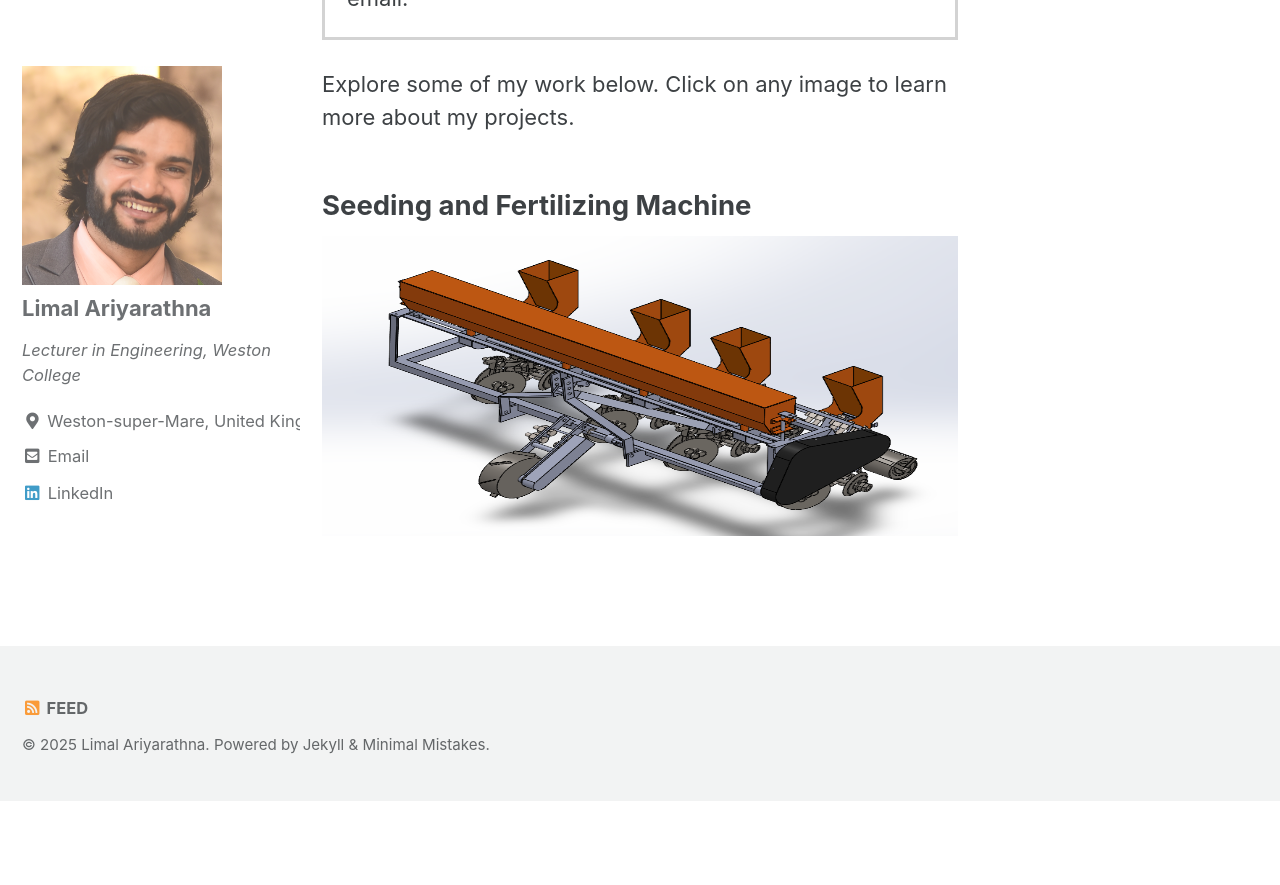
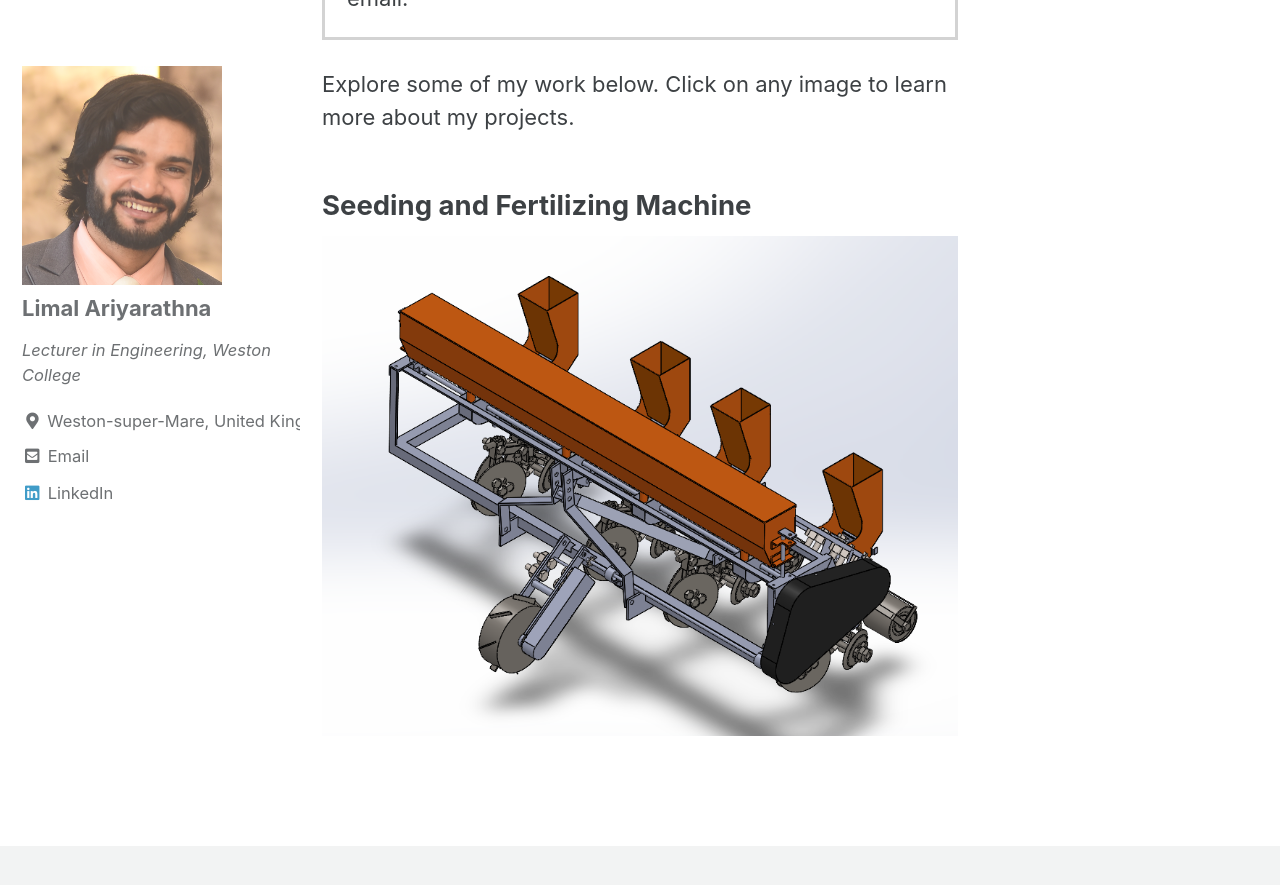
Before and after one commit to limaldeelaka/limaldeelaka.github.io, a Jekyll site: the page built from index.html, in a window 1280 px wide and 900 px high, scrolled down 532 px. Shown: the top 885 px of the window. Built offline with Jekyll 4.4.1, drawn with Linux system fonts in a browser that asks for light colours; cached includes are drawn as plain includes; the list of posts is cut into pages by our own code; before the commit the page ends 1333 px from its top, so only the background shows below that.

Commit message:
Height 500

```diff
--- a/index.html
+++ b/index.html
@@ -21,7 +21,7 @@ Explore some of my work below. Click on any image to learn more about my project
   <div class="slide fade">
     <h2 class="slide-title">Magneto-Hydrodynamic Experiment for Metal 3D Printing</h2>
     <a href="/projects/" target="_self">
-      <img src="/assets/projects/1 Metal 3D Printing/Coil Assembly.png" alt="Metal 3D Printing - Coil Assembly" style="width:100%; height:300px;" >
+      <img src="/assets/projects/1 Metal 3D Printing/Coil Assembly.png" alt="Metal 3D Printing - Coil Assembly" style="height:500px;" >
     </a>
   </div>
 
@@ -29,7 +29,7 @@ Explore some of my work below. Click on any image to learn more about my project
   <div class="slide fade">
     <h2 class="slide-title">Seeding and Fertilizing Machine</h2>
     <a href="/projects/" target="_self">
-      <img src="/assets/projects/2 Seeding Machine/Full Assembly.png" alt="Seeding Machine - Full Assembly" style="width:100%; height:300px;" >
+      <img src="/assets/projects/2 Seeding Machine/Full Assembly.png" alt="Seeding Machine - Full Assembly" style="height:500px;" >
     </a>
   </div>
 
@@ -37,7 +37,7 @@ Explore some of my work below. Click on any image to learn more about my project
   <div class="slide fade">
     <h2 class="slide-title">Antique Comb Design Restoration</h2>
     <a href="/projects/" target="_self">
-      <img src="/assets/projects/3 Comb/Comb.png" alt="Comb Design" style="width:100%; height:30px;" >
+      <img src="/assets/projects/3 Comb/Comb.png" alt="Comb Design" style="height:500px;" >
     </a>
   </div>
 
@@ -45,7 +45,7 @@ Explore some of my work below. Click on any image to learn more about my project
   <div class="slide fade">
     <h2 class="slide-title">Hydrogen Fuel Cell</h2>
     <a href="/projects/" target="_self">
-      <img src="/assets/projects/4 Hydrogen Fuel Cell/Cell.png" alt="Cell" style="width:100%; height:300px;" >
+      <img src="/assets/projects/4 Hydrogen Fuel Cell/Cell.png" alt="Cell" style="height:500px;" >
     </a>
   </div>
 </div>
@@ -54,7 +54,7 @@ Explore some of my work below. Click on any image to learn more about my project
   <div class="slide fade">
     <h2 class="slide-title">CFD Simulation of a Screw Turbine</h2>
     <a href="/projects/" target="_self">
-      <img src="/assets/projects/6 Screw Turbine/Turbine.jpg" alt="Turbine" style="width:100%; height:300px;" >
+      <img src="/assets/projects/6 Screw Turbine/Turbine.jpg" alt="Turbine" style="height:500px;" >
     </a>
   </div>
 </div>
```
